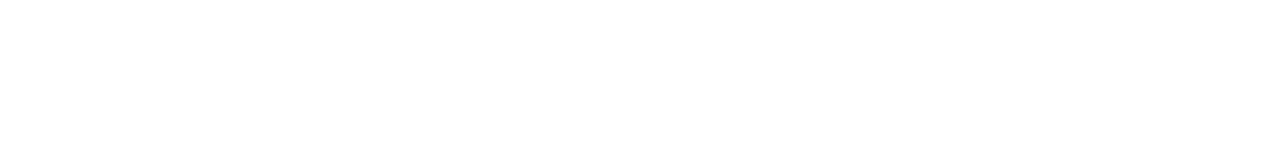
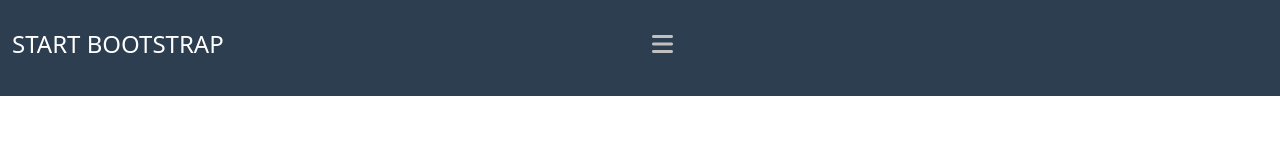
Before and after one commit to SimonaCartolina/html-css-bootstrap-freelancer, a plain HTML site: page index.html in a window 1280 px wide. Drawn offline with nearby package versions, Linux system fonts and the light colour scheme.

Commit message:
I created one plus css file and created the header

```diff
--- a/index.css
+++ b/index.css
@@ -5,7 +5,7 @@
 }
 
 
-.container{
+.container-fluid{
     width:100%;
     margin:0;
 }
@@ -25,6 +25,45 @@
     font-size:0.90rem;
     height:calc((100% / 12) * 1);
 } */
+
+/*COL*/
+
+.col-1{
+    flex-basis: calc((100% / 12) * 1);
+}
+.col-2{
+    flex-basis: calc((100% / 12) * 2);
+}
+.col-3{
+    flex-basis: calc((100% / 12) * 3);
+}
+.col-4{
+    flex-basis: calc((100% / 12) * 4);
+}
+.col-5{
+    flex-basis: calc((100% / 12) * 5);
+}
+.col-6{
+    flex-basis: calc((100% / 12) * 6);
+}
+.col-7{
+    flex-basis: calc((100% / 12) * 7);
+}
+.col-8{
+    flex-basis: calc((100% / 12) * 8);
+}
+.col-9{
+    flex-basis: calc((100% / 12) * 9);
+}
+.col-10{
+    flex-basis: calc((100% / 12) * 10);
+}
+.col-11{
+    flex-basis: calc((100% / 12) * 11);
+}
+.col-12{
+    flex-basis: calc((100% / 12) * 12);
+}
 
 
 /*OFFSETS*/
@@ -87,42 +126,3 @@
     margin-left: calc((100% / 12) * 1);
     height:1.5rem;
 }
-
-/*COL*/
-
-.col-1{
-    flex-basis: calc((100% / 12) * 1);
-}
-.col-2{
-    flex-basis: calc((100% / 12) * 2);
-}
-.col-3{
-    flex-basis: calc((100% / 12) * 3);
-}
-.col-4{
-    flex-basis: calc((100% / 12) * 4);
-}
-.col-5{
-    flex-basis: calc((100% / 12) * 5);
-}
-.col-6{
-    flex-basis: calc((100% / 12) * 6);
-}
-.col-7{
-    flex-basis: calc((100% / 12) * 7);
-}
-.col-8{
-    flex-basis: calc((100% / 12) * 8);
-}
-.col-9{
-    flex-basis: calc((100% / 12) * 9);
-}
-.col-10{
-    flex-basis: calc((100% / 12) * 10);
-}
-.col-11{
-    flex-basis: calc((100% / 12) * 11);
-}
-.col-12{
-    flex-basis: calc((100% / 12) * 12);
-}
--- a/index.html
+++ b/index.html
@@ -6,10 +6,36 @@
     <meta name="viewport" content="width=device-width, initial-scale=1.0">
     <link href="https://cdn.jsdelivr.net/npm/bootstrap@5.3.0-alpha3/dist/css/bootstrap.min.css" rel="stylesheet" integrity="sha384-KK94CHFLLe+nY2dmCWGMq91rCGa5gtU4mk92HdvYe+M/SXH301p5ILy+dN9+nJOZ" crossorigin="anonymous">
     <link rel="stylesheet" href="index.css">
+    <link rel="stylesheet" href="style.css">
     <link rel="shortcut icon" href="https://cdn-icons-png.flaticon.com/512/5968/5968672.png" type="image/x-icon">
+    <link rel="stylesheet" href="https://cdnjs.cloudflare.com/ajax/libs/font-awesome/6.4.0/css/all.min.css">
     <title>Bootstrap</title>
 </head>
 <body>
+    <div class="container-fluid">
+
+        <header>
+
+            <div class="row">
+                <div class="col-sm-10 col-md-6">
+                    <h1>
+                        START BOOTSTRAP
+                    </h1>
+                </div>
+
+
+                <div class="col-sm-1 col-md-6">
+                    <h1>
+                        <i class="fa-solid fa-bars" style="color: #c0c0c0;"></i>
+                    </h1>
+                    </div>
+                </div>
+            </div>
+        </header>
+
+
+    </div>
+
 
 
 
--- /dev/null
+++ b/style.css
@@ -0,0 +1,10 @@
+header .row{
+    background-color:#2C3E50;
+    color:white;
+    height:6rem;
+    align-items: center;
+    justify-content: space-between;
+}
+h1{
+    font-size:1.5rem;
+}
```
